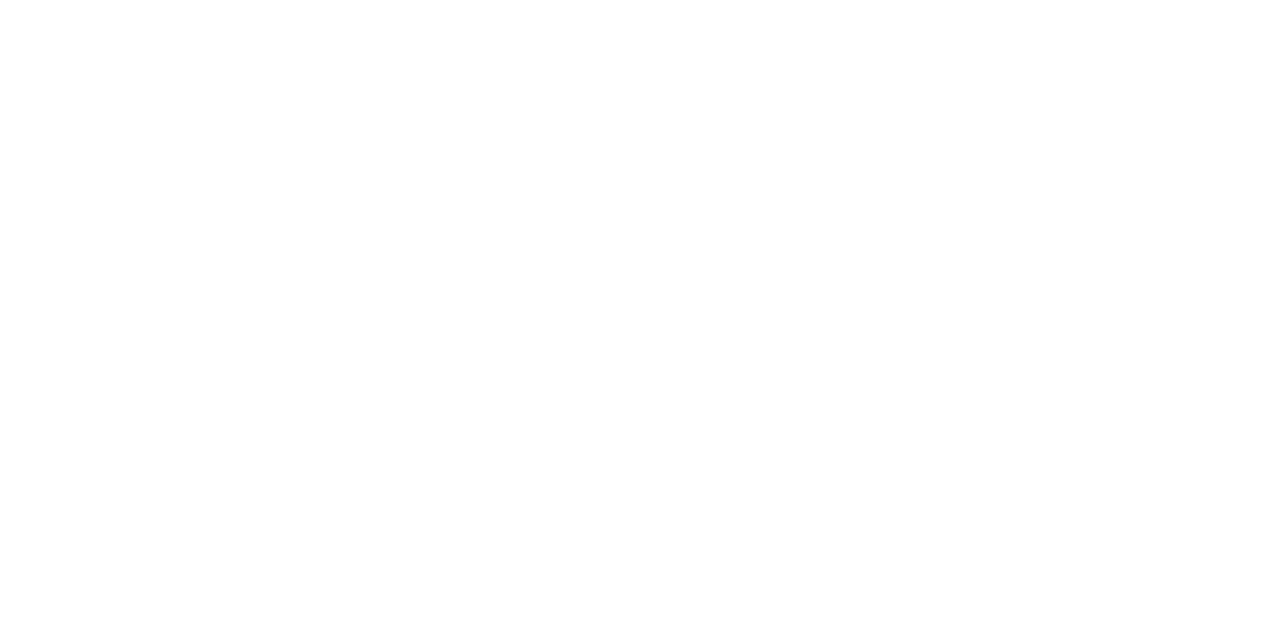
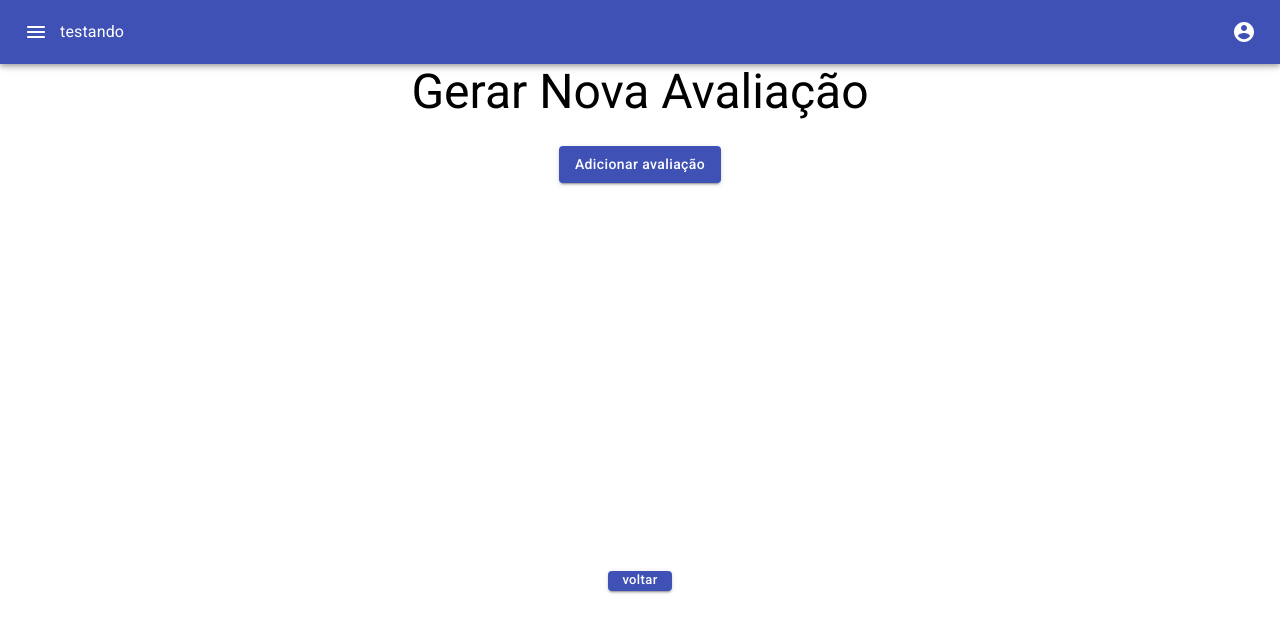
Before and after one commit to fga-eps-mds/2021-1-hospitalar, a React (Create React App) app in the folder frontend/: page /NovaAvaliacao in a window 1280 px wide. Shown: the top 632 px of the page. Built offline with nearby package versions, Linux system fonts and the light colour scheme.

Commit message:
#111 -transições de páginas e distribuição na tela

```diff
--- /dev/null
+++ b/frontend/src/pages/PaginaAddItem/index.tsx
@@ -0,0 +1,73 @@
+import { Box, Grid, Typography } from '@material-ui/core'
+import React, { useState } from 'react'
+
+import { Button } from '../../components/GlobalComponents/Inputs/Button'
+import { Form } from '../../components/GlobalComponents/Forms/Form'
+import { Header } from '../../components/GlobalComponents/Header'
+import { TextField } from '../../components/GlobalComponents/Inputs/TextField'
+import { useHistory } from 'react-router-dom'
+import { useStyles } from './styles'
+
+export function PaginaAddItem(): React.ReactElement {
+  /**
+   * A página foi criada utilizando a ferramenta de layout responsivo do material-ui
+   * @see https://material-ui.com/components/grid/
+   */
+
+  const classes = useStyles()
+
+  const history = useHistory()
+
+  /**
+   * Vai fazer a transição de páginas para a página anterior
+   * É necessario inicializar o history.
+   */
+
+  const handleBackPage = () => {
+    history.goBack()
+  }
+
+  const handleClick = () => {
+    console.log('teste')
+  }
+
+  const voltar = () => {
+    console.log('voltando')
+  }
+  return (
+    <Grid>
+      <Grid container direction='column' spacing={2}>
+        <Grid item>
+          <Header title='testando-adicao' />
+        </Grid>
+      </Grid>
+
+      <Box>
+        <Grid
+          container
+          direction='column'
+          justifyContent='flex-start'
+          alignItems='center'
+        >
+          <Box mb='30px'>
+            <Typography variant='h3' align='center'>
+              Testando
+            </Typography>
+          </Box>
+          <Form>
+            <Grid container direction='column' spacing={2} alignItems='center' id='grid'>
+              <Button size='medium' onClick={handleClick}>
+                Adicionar avaliação
+              </Button>
+            </Grid>
+          </Form>
+          <Grid container direction='column' spacing={2} alignItems='center' id='grid2'>
+            <Button size='small' onClick={handleBackPage} className={classes.botaovoltar}>
+              voltar
+            </Button>
+          </Grid>
+        </Grid>
+      </Box>
+    </Grid>
+  )
+}
--- /dev/null
+++ b/frontend/src/pages/PaginaAddItem/styles.ts
@@ -0,0 +1,33 @@
+import { makeStyles } from '@material-ui/core'
+
+export const useStyles = makeStyles((theme) => ({
+  title: {
+    width: '80%',
+  },
+  text: {
+    width: '75%',
+  },
+  form: {
+    margin: 'auto',
+    marginTop: '40px',
+    width: '35%',
+    backgroundColor: '#29991a',
+    height: '300px',
+    borderRadius: '10px',
+    paddingTop: '15px',
+  },
+  textContainer: {
+    margin: 'auto',
+    width: '80%',
+    backgroundColor: '#f7f7e8',
+    paddingTop: '25px',
+    paddingBottom: '50px',
+    borderRadius: '10px',
+    marginBottom: '40px',
+  },
+
+  botaovoltar: {
+    height: '20px',
+    marginTop: '400px',
+  },
+}))
--- /dev/null
+++ b/frontend/src/pages/PaginaAvaliacao/index.tsx
@@ -0,0 +1,69 @@
+import { Box, Grid, Typography } from '@material-ui/core'
+import React, { useState } from 'react'
+
+import { Button } from '../../components/GlobalComponents/Inputs/Button'
+import { Form } from '../../components/GlobalComponents/Forms/Form'
+import { Header } from '../../components/GlobalComponents/Header'
+import { TextField } from '../../components/GlobalComponents/Inputs/TextField'
+import { useHistory } from 'react-router-dom'
+import { useStyles } from './styles'
+
+export function PaginaAvaliacao(): React.ReactElement {
+  /**
+   * A página foi criada utilizando a ferramenta de layout responsivo do material-ui
+   * @see https://material-ui.com/components/grid/
+   */
+
+  const classes = useStyles()
+
+  const history = useHistory()
+
+  /**
+   * Vai fazer a transição de páginas para a próxima página
+   * É necessario inicializar o history.
+   */
+
+  const handleClickNovaPagina = () => {
+    history.push('/NovaAvaliacao/Adicao')
+  }
+
+  const voltar = () => {
+    console.log('voltando')
+  }
+  return (
+    <Grid>
+      <Grid container direction='column' spacing={2}>
+        <Grid item>
+          <Header title='testando' />
+        </Grid>
+      </Grid>
+
+      <Box>
+        <Grid
+          container
+          direction='column'
+          justifyContent='flex-start'
+          alignItems='center'
+        >
+          <Box mb='30px'>
+            <Typography variant='h3' align='center'>
+              Gerar Nova Avaliação
+            </Typography>
+          </Box>
+          <Form>
+            <Grid container direction='column' spacing={2} alignItems='center' id='grid'>
+              <Button size='medium' onClick={handleClickNovaPagina}>
+                Adicionar avaliação
+              </Button>
+            </Grid>
+          </Form>
+          <Grid container direction='column' spacing={2} alignItems='center' id='grid2'>
+            <Button size='small' onClick={voltar} className={classes.botaovoltar}>
+              voltar
+            </Button>
+          </Grid>
+        </Grid>
+      </Box>
+    </Grid>
+  )
+}
--- /dev/null
+++ b/frontend/src/pages/PaginaAvaliacao/styles.ts
@@ -0,0 +1,33 @@
+import { makeStyles } from '@material-ui/core'
+
+export const useStyles = makeStyles((theme) => ({
+  title: {
+    width: '80%',
+  },
+  text: {
+    width: '75%',
+  },
+  form: {
+    margin: 'auto',
+    marginTop: '40px',
+    width: '35%',
+    backgroundColor: '#29991a',
+    height: '300px',
+    borderRadius: '10px',
+    paddingTop: '15px',
+  },
+  textContainer: {
+    margin: 'auto',
+    width: '80%',
+    backgroundColor: '#f7f7e8',
+    paddingTop: '25px',
+    paddingBottom: '50px',
+    borderRadius: '10px',
+    marginBottom: '40px',
+  },
+
+  botaovoltar: {
+    height: '20px',
+    marginTop: '400px',
+  },
+}))
--- a/frontend/src/routes.tsx
+++ b/frontend/src/routes.tsx
@@ -1,6 +1,8 @@
 import { BrowserRouter, Route, Switch } from 'react-router-dom'
 
 import { Home } from './pages/Home'
+import { PaginaAddItem } from './pages/PaginaAddItem'
+import { PaginaAvaliacao } from './pages/PaginaAvaliacao'
 import React from 'react'
 
 /**
@@ -14,6 +16,8 @@
     <BrowserRouter>
       <Switch>
         <Route exact path='/' component={Home} />
+        <Route exact path='/NovaAvaliacao' component={PaginaAvaliacao} />
+        <Route exact path='/NovaAvaliacao/Adicao' component={PaginaAddItem} />
       </Switch>
     </BrowserRouter>
   )
```
